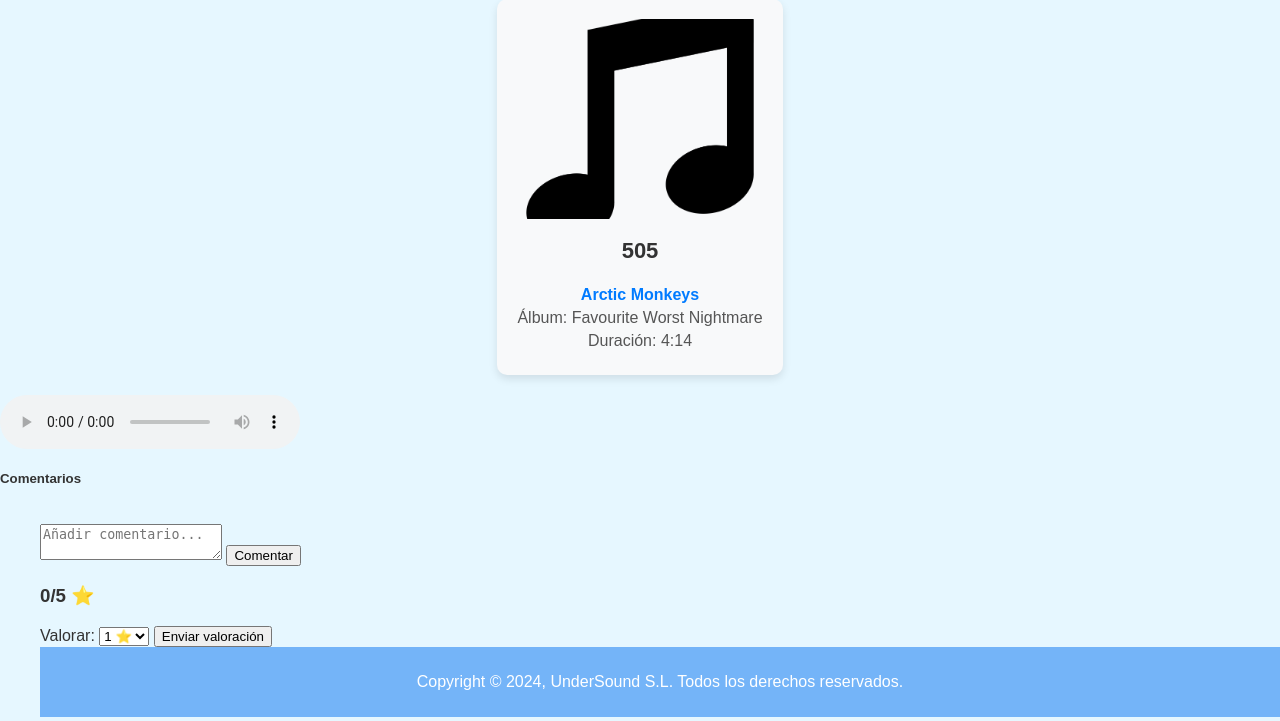
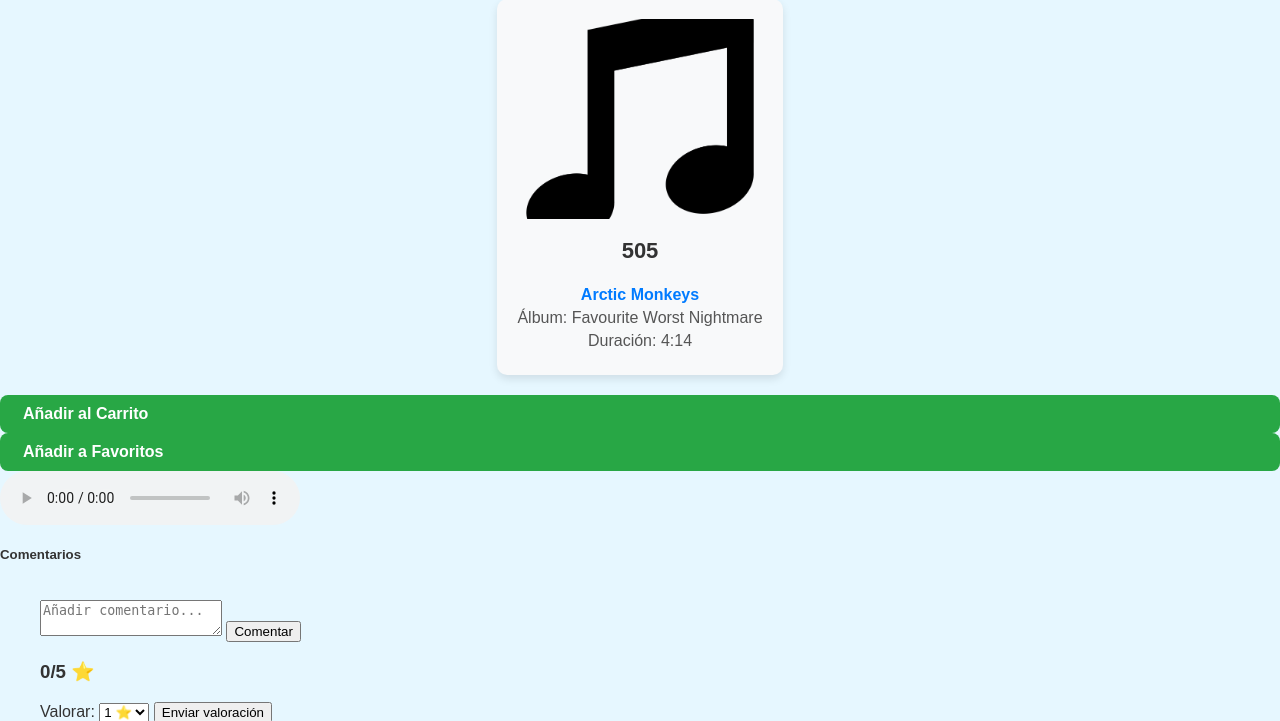
Before and after one commit to VictorNicolaiTellez/Proyecto_PI, a Flask app: page /songs/505 in a window 1280 px wide. Shown: the part 95-816 px from the top of the page. Run offline with Flask 3, Linux system fonts and the light colour scheme.

Commit message:
Arreglo cambios

```diff
--- a/app.py
+++ b/app.py
@@ -89,6 +89,43 @@
         return render_template("info_album.html", album=album)
     return "Cancion no encontrada"-404
 
+@app.route("/vinyl/<name>")
+def detalle_vinyl(name):
+    vinyls = vinyls_list
+    name = unquote(name)
+
+    vinyl = next((c for c in vinyls if c["name"].lower() == name.lower()), None)
+
+    if vinyl:
+
+        return render_template("info_vinil.html", vinyl=vinyl)
+    return "Cancion no encontrada"-404
+
+
+@app.route("/cd/<name>")
+def detalle_cd(name):
+    cds = cds_list
+    name = unquote(name)
+
+    cd = next((c for c in cds if c["name"].lower() == name.lower()), None)
+
+    if cd:
+
+        return render_template("info_cd.html", cd=cd)
+    return "Cancion no encontrada"-404
+
+@app.route("/merch/<name>")
+def detalle_merch(name):
+    merchs = merchandising_list
+    name = unquote(name)
+
+    merch = next((c for c in merchs if c["name"].lower() == name.lower()), None)
+
+    if merch:
+
+        return render_template("info_merch.html", merch=merch)
+    return "Cancion no encontrada"-404
+
 
 @app.route('/audio/<filename>')
 def audio(filename):
@@ -125,8 +162,7 @@
 
 @app.route('/studio/')
 def studio():
-    return render_template('studio.html', songs = songs_list)
-
+    return render_template('studio.html',songs = songs_list)
 
 @app.route('/login/', methods=['GET','POST'])
 def login():
--- a/static/css/styles.css
+++ b/static/css/styles.css
@@ -611,3 +611,38 @@
 .edit-btn:hover {
     background-color: #1e7e34;
 }
+
+
+
+.btn-fav {
+    display: inline-flex;
+    align-items: center;
+    gap: 8px;
+    padding: 10px 15px;
+    border: none;
+    border-radius: 8px;
+    cursor: pointer;
+    font-size: 16px;
+    font-weight: bold;
+    background-color: #ffcc00;
+    color: #333;
+}
+.btn-cart {
+    display: inline-flex;
+    align-items: center;
+    gap: 8px;
+    padding: 10px 15px;
+    border: none;
+    border-radius: 8px;
+    cursor: pointer;
+    font-size: 16px;
+    font-weight: bold;
+    background-color: #28a745;
+    color: white;
+}
+.btn-fav:hover {
+    opacity: 0.8;
+}
+.btn-cart:hover {
+    opacity: 0.8;
+}
--- a/templates/songs.html
+++ b/templates/songs.html
@@ -13,7 +13,11 @@
         {% else %}
             <p>No se encontró la canción.</p>
     {% endif %}
-
+    <button class="btn btn-cart">
+        <i class="fas fa-shopping-cart"></i> Añadir al Carrito
+    </button> <button class="btn btn-cart">
+        <i class="fas fa-shopping-cart"></i> Añadir a Favoritos
+    </button>
     <audio controls class="mt-3">
         <source src="{{ url_for('audio', filename=audio_filename) }}" type="audio/mp3">
         Tu navegador no soporta el audio.
--- a/templates/store.html
+++ b/templates/store.html
@@ -23,7 +23,7 @@
 
         <div class="carousel_index">
             {% for vinyl in vinyls %}
-            <a href="/songs/" class="music-card_index">
+            <a href="/vinyl/{{ vinyl.name }}" class="music-card_index">
                 <img src="{{ url_for('static', filename='images/deafault_img.png') }}" alt="Vinilo">
                 <div class="music-info_index">
                     <h3>{{vinyl.name}}</h3>
@@ -45,7 +45,7 @@
 
         <div class="carousel_index">
             {% for cd in cds %}
-            <a href="/songs/" class="music-card_index">
+            <a href="/cd/{{ cd.name }}" class="music-card_index">
                 <img src="{{ url_for('static', filename='images/deafault_img.png') }}" alt="CD">
                 <div class="music-info_index">
                     <h3>{{cd.name}}</h3>
@@ -67,7 +67,7 @@
 
         <div class="carousel_index">
             {% for merch in merchandising %}
-            <a href="/songs/" class="music-card_index">
+            <a href="/merch/{{ merch.name }}" class="music-card_index">
                 <img src="{{ url_for('static', filename='images/deafault_img.png') }}" alt="{{merch.type}}">
                 <div class="music-info_index">
                     <h3>{{merch.name}}</h3>
```
